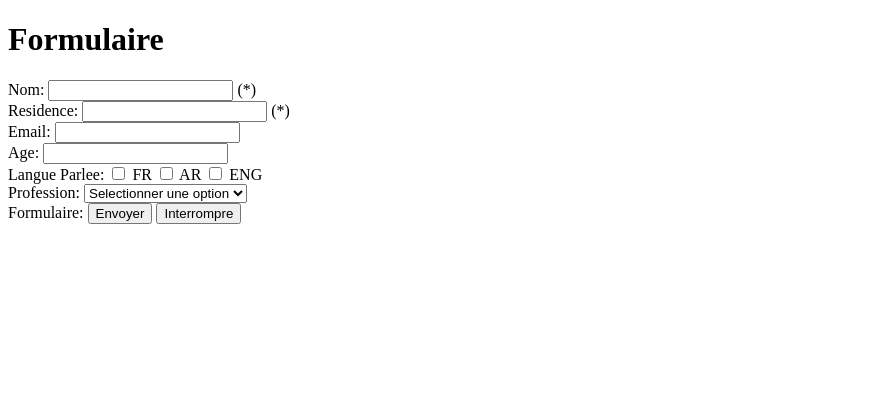
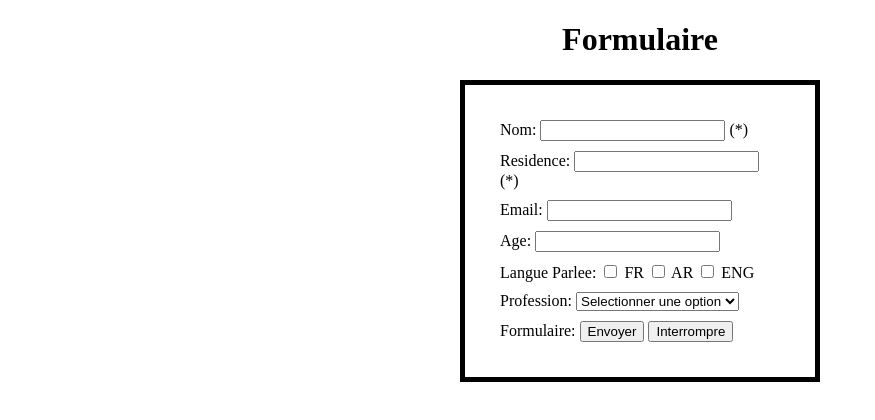
Before and after one commit to mooodiii/tp_ista_khelloufi, a plain HTML site: page index.html in a window 1280 px wide. Shown: the whole page, without its empty margins (0-875 px from the left). Drawn offline with Linux system fonts and the light colour scheme.

Commit message:
add the style

```diff
--- a/index.html
+++ b/index.html
@@ -10,8 +10,9 @@
 </head>
 
 <body>
-    <h1>Formulaire</h1>
+
     <div class="formulaire">
+        <h1>Formulaire</h1>
         <form action="/index.html" method="POST">
             <div>
                 <label for="nom">Nom: </label>
@@ -56,6 +57,10 @@
             </div>
         </form>
     </div>
+
+    <div id="d1">
+
+    </div>
 </body>
 
 </html>
--- a/style.css
+++ b/style.css
@@ -0,0 +1,14 @@
+form {
+    width: 300px;
+    border: 5px solid black;
+    padding: 2%;
+    margin: 0 auto;
+}
+
+form div {
+    margin: 10px;
+}
+
+h1 {
+    text-align: center;
+}
```
